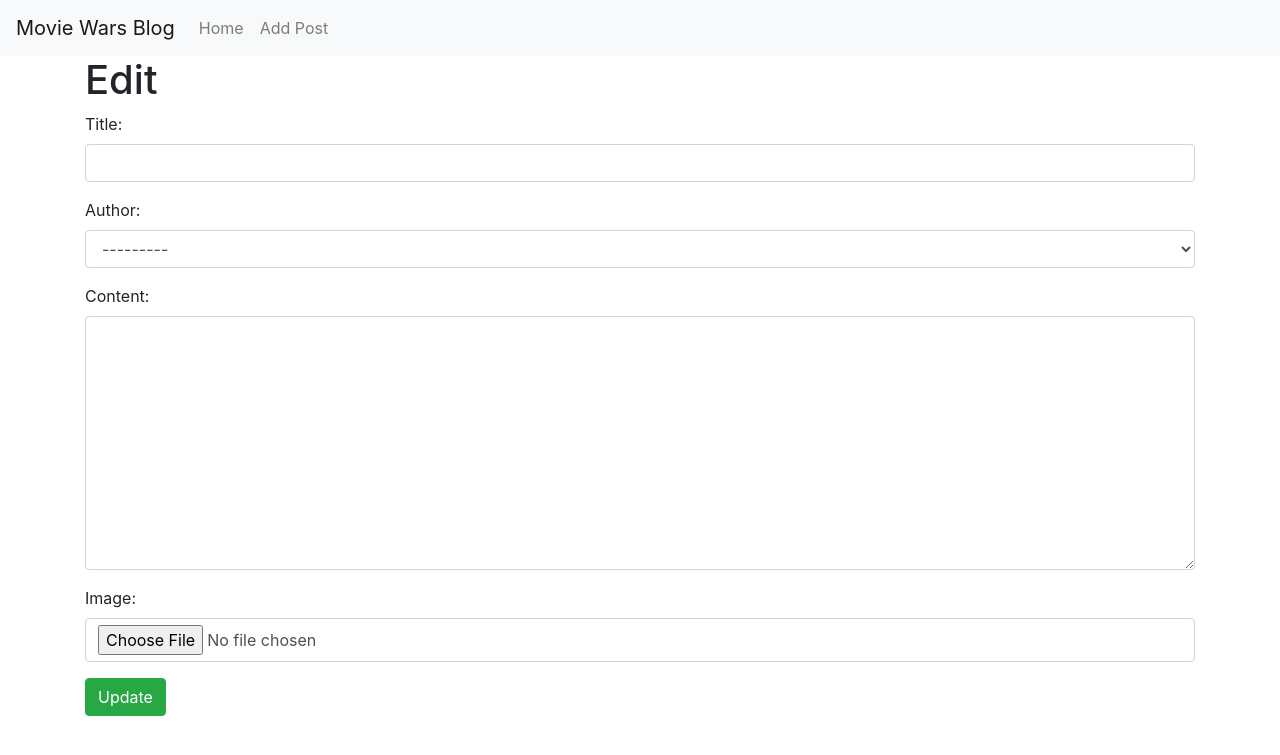
After one commit to ConorBevan/MovieWarsBlog, a Django app: template templates/update_post.html in a window 1280 px wide. The commit adds this page. Shown: the top 755 px of the page. Run offline with Django 3.2, Linux system fonts and the light colour scheme; the template is opened without the code that fills it: values that come from a table or form of the project are taken from there, others are empty; some libraries are stand-ins or nearby versions.

Commit message:
added edit button with functionality to my blog posts

```diff
--- a/blog/urls.py
+++ b/blog/urls.py
@@ -1,10 +1,11 @@
 from django.urls import path
 # from . import views
-from .views import HomeView, BlogDetailView, AddPostView
+from .views import HomeView, BlogDetailView, AddPostView, EditView
 
 urlpatterns = [
     # path('', views.home, name='home'),
-    path('', HomeView.as_view(), name="home"),
-    path('Blogs/<int:pk>', BlogDetailView.as_view(), name="blog-detail"),
+    path('', HomeView.as_view(), name='home'),
+    path('Blogs/<int:pk>', BlogDetailView.as_view(), name='blog-detail'),
     path('add_post/', AddPostView.as_view(), name='add-post'),
+    path('Blogs/Edit/<int:pk>', EditView.as_view(), name='edit-blog'),
 ]
--- a/templates/home.html
+++ b/templates/home.html
@@ -10,6 +10,7 @@
     {{ post.author }}
     {{ post.content }}
     {{ post.featured_image }}
+    <a href="{% url 'edit-blog' post.pk %}" class="btn btn-sm btn-danger">Edit</button>
 {% endfor %}
 
 
--- /dev/null
+++ b/templates/update_post.html
@@ -0,0 +1,16 @@
+{% extends 'base.html' %}
+{% block title %}Edit Blog Post{% endblock %}
+
+{% block content %}
+
+    <h1>Edit</h1>
+
+    <div class="form-group">
+        <form method="POST">
+            {% csrf_token %}
+            {{ form.as_p}}
+            <button class="btn btn-success">Update</button>
+        </form>
+    </div>
+
+{% endblock%}
```
Also changed, not shown: blog/views.py (+11 -2 lines).
